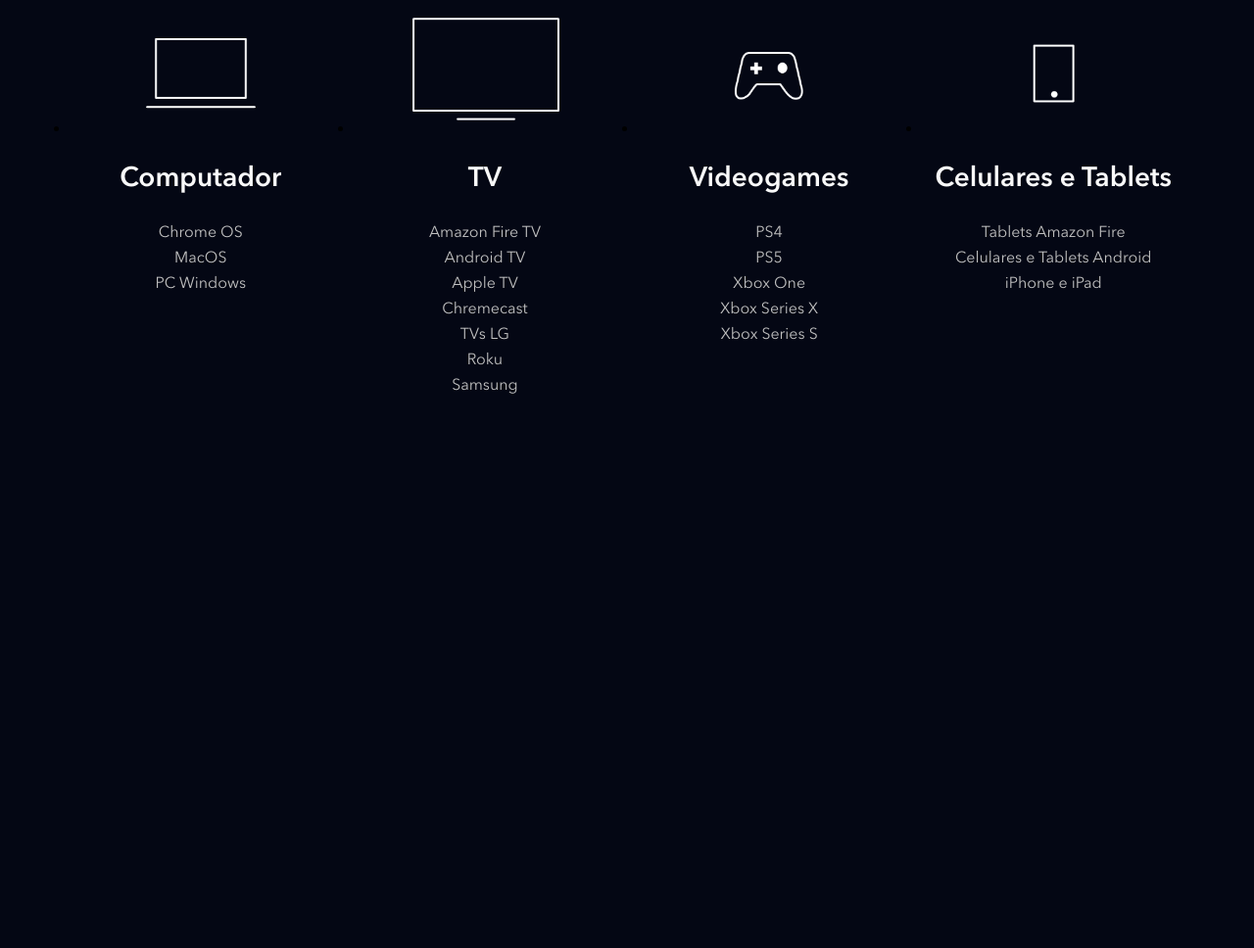
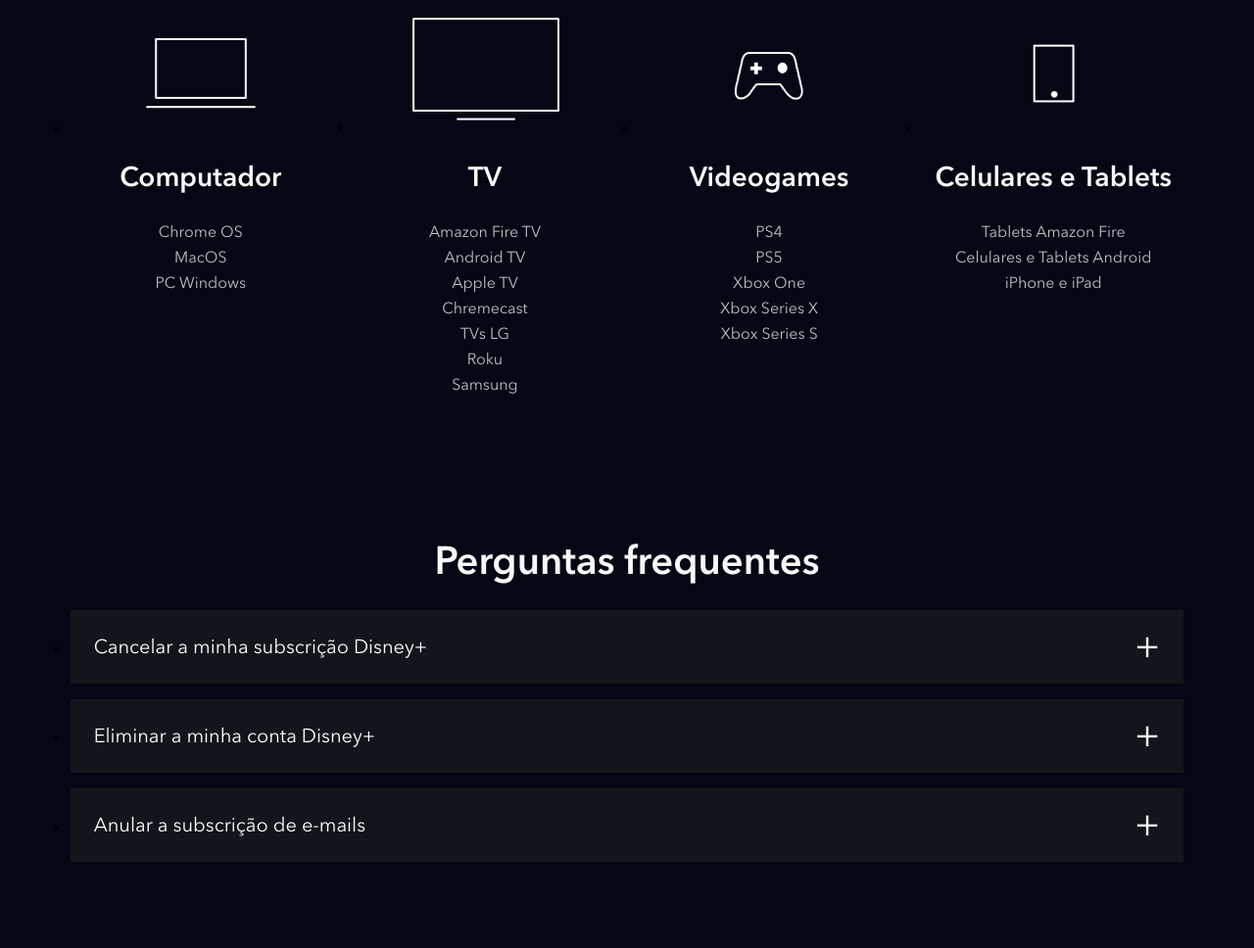
Before and after one commit to FabricioMeneze5/clone_disneyplus, a website: page index.html in a window 1280 px wide. Shown: the part 3913-4881 px from the top of the page at 98% size. Before the commit the page ends 4390 px from the top, so only its background shows below. Drawn offline with nearby package versions, Linux system fonts and the light colour scheme; files that its build step writes are made by us from their sources; files whose address does not match are found by name.

Commit message:
add section FAQ

```diff
--- a/index.html
+++ b/index.html
@@ -209,6 +209,35 @@
                 </li>
             </ul>
     </section>
+    <section class="faq">
+        <h2 class="title">Perguntas frequentes</h2>
+        <ul class="faq__questions">
+            <li class="faq__questions__item">
+                <div class="faq__questions__item__question" data-faq-question>
+                    Cancelar a minha subscrição Disney+
+                </div>
+                <div class="faq__questions__item__answer text--big">
+                    Aceda à secção Subscrição da página da sua conta Disney+ num computador ou dispositivo móvel para cancelar a sua subscrição. Consulte instruções passo a passo aqui. Também pode selecionar uma das opções de contacto na parte inferior desta página para receber assistência por telefone ou chat.
+                </div>
+            </li>
+            <li class="faq__questions__item">
+                <div class="faq__questions__item__question" data-faq-question>
+                    Eliminar a minha conta Disney+
+                </div>
+                <div class="faq__questions__item__answer text--big">
+                    Após cancelar a sua subscrição Disney+, também pode eliminar a sua conta Disney+. Esta ação elimina o seu endereço de e-mail, o seu primeiro e último nome, e o nome e os atributos do seu perfil. Além disso, anonimiza todas as restantes informações da conta Disney+ para que deixem de estar associadas ao seu endereço de e-mail.<br>Para mais informações acerca dos seus outros direitos relativamente às suas informações pessoais, consulte a nossa Política de Privacidade.
+                </div>
+            </li>
+            <li class="faq__questions__item">
+                <div class="faq__questions__item__question" data-faq-question>
+                    Anular a subscrição de e-mails
+                </div>
+                <div class="faq__questions__item__answer text--big">
+                    Para gerir as preferências de comunicação para o Disney+ ou para as sociedades do grupo The Walt Disney, se aplicável, visite o nosso site Opções de privacidade.
+                </div>
+            </li>
+        </ul>
+    </section>
 
     <script src="./src/main.js"></script>
 </body>
--- a/src/main.js
+++ b/src/main.js
@@ -1,17 +1,30 @@
 document.addEventListener('DOMContentLoaded', function() {
     const buttons = document.querySelectorAll('[data-tab-button]');
+    const question = document.querySelectorAll('[data-faq-question]');
 
     for (let i = 0; i < buttons.length; i++) {
         buttons[i].addEventListener('click', function(clickedButton) {
             const tabTarget = clickedButton.target.dataset.tabButton;
             const tab = document.querySelector(`[data-tab-id=${tabTarget}]`);
+
             hideAllTabs();
             tab.classList.add('shows__list--is-active');
             removeActiveButton()
             clickedButton.target.classList.add('shows__tabs__button--is-active');
         })
     }
+
+    for (let i = 0; i < question.length; i++) {
+        question[i].addEventListener('click', openOrClose);
+    }
 })
+
+function openOrClose(element) {
+    const classe = 'faq__questions__item--is-open';
+    const elementFather = element.target.parentNode;
+
+    elementFather.classList.toggle(classe);
+}
 
 function removeActiveButton() {
     const buttons = document.querySelectorAll('[data-tab-button]');
--- /dev/null
+++ b/src/styles/_faq.scss
@@ -0,0 +1,55 @@
+.faq {
+    padding: 5.6vw;
+
+    h2 {
+        text-align: center;
+        margin-bottom: 24px;
+    }
+
+    &__questions {
+        &__item {
+            background-color: #13151d;
+            margin-bottom: 16px;
+
+            &__question {
+                color: #fff;
+                font-size: 20px;
+                padding: 24px;
+                display: block;
+                cursor: pointer;
+                position: relative;
+
+                &::after {
+                    content: '+';
+                    position: absolute;
+                    top: 0;
+                    right: 24px;
+                    height: 100%;
+                    display: flex;
+                    align-items: center;
+                    font-size: 40px;
+                }
+            }
+
+            &__answer {
+                height: 0;
+                overflow: hidden;
+                padding: 0 24px;
+                transition: height, .5s ease;
+            }
+
+            &--is-open {
+                .faq__questions__item__question::after {
+                    content: '-';
+                }
+
+                .faq__questions__item__answer {
+                    height: auto;
+                    padding: 24px;
+                    padding-bottom: 24px;
+                    transition: height, .5s ease;
+                }
+            }
+        }
+    }
+}
--- a/src/styles/main.scss
+++ b/src/styles/main.scss
@@ -3,6 +3,7 @@
 @use 'shows';
 @use 'plans';
 @use 'available-devices';
+@use 'faq';
 
 @font-face {
     font-family: Avenir;
```
